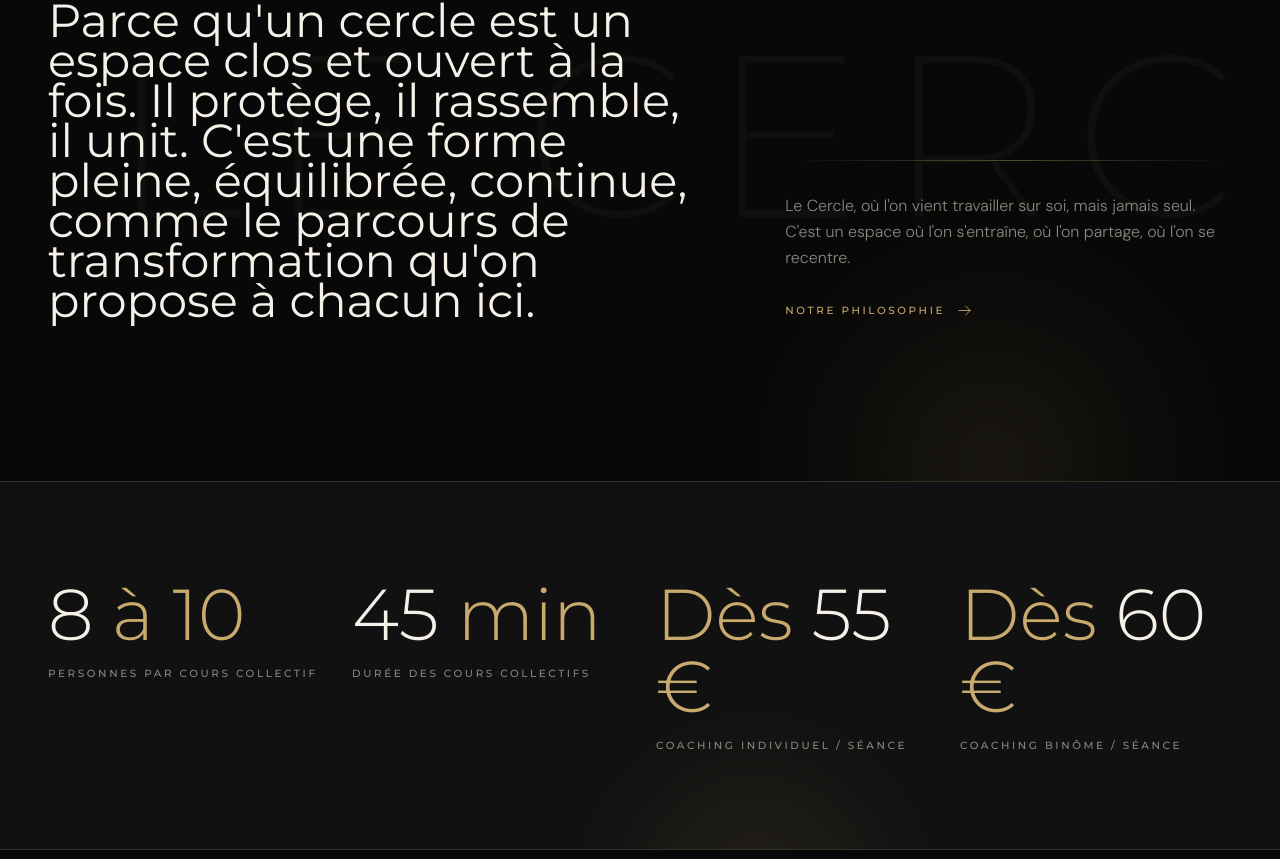
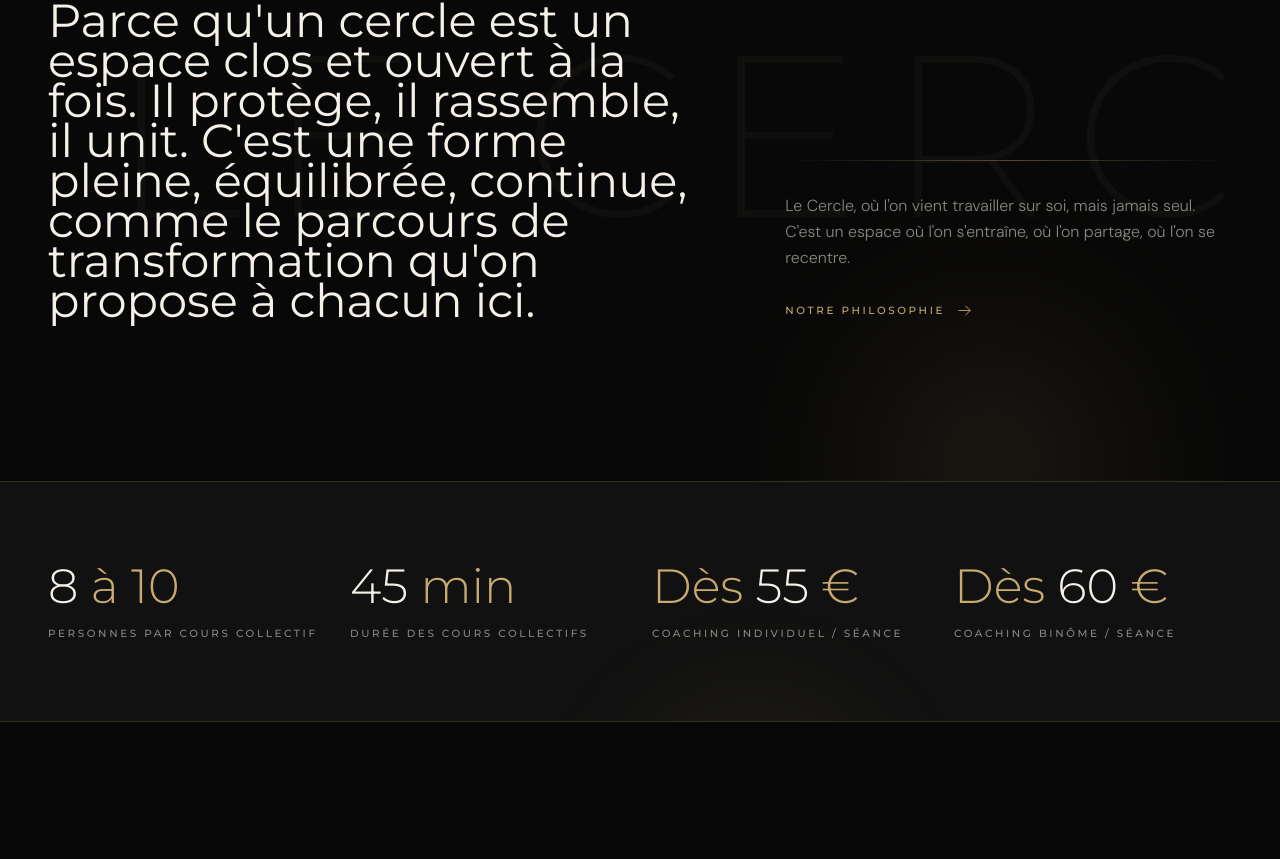
Before and after one commit to pinsaultmatteo-collab/le-cercle, a React (Vite) app: page / in a window 1280 px wide. Shown: the part 1101-1960 px from the top of the page. Built offline with nearby package versions, Linux system fonts and the light colour scheme.

Commit message:
fix(home): reduce stats block size to prevent line break on Dès 60€

```diff
--- a/src/components/StatCounter.jsx
+++ b/src/components/StatCounter.jsx
@@ -11,8 +11,14 @@ export default function StatCounter({
   label,
   decimals = 0,
   align = 'left',
+  size = 'lg',
 }) {
   const [ref, display] = useCountUp(value, { decimals, duration: 2200 })
+
+  const sizeClass =
+    size === 'sm'
+      ? 'font-display text-4xl font-light leading-none text-text-primary md:text-5xl'
+      : 'font-display text-6xl font-light leading-none text-text-primary md:text-7xl'
 
   return (
     <div
@@ -25,7 +31,7 @@ export default function StatCounter({
             : 'text-left'
       }
     >
-      <div className="font-display text-6xl font-light leading-none text-text-primary md:text-7xl">
+      <div className={sizeClass}>
         <span className="text-accent">{prefix}</span>
         {display}
         <span className="text-accent">{suffix}</span>
--- a/src/pages/Home.jsx
+++ b/src/pages/Home.jsx
@@ -367,19 +367,19 @@ export default function Home() {
           to={{ x: -160, y: 30 }}
           opacity={0.6}
         />
-        <div className="relative z-10 mx-auto max-w-container px-6 py-20 md:px-12 md:py-24">
-          <Stagger className="grid grid-cols-2 gap-12 md:grid-cols-4 md:gap-8">
+        <div className="relative z-10 mx-auto max-w-container px-6 py-16 md:px-12 md:py-20">
+          <Stagger className="grid grid-cols-2 gap-10 md:grid-cols-4 md:gap-6">
             <StaggerItem>
-              <StatCounter value={8} suffix=" à 10" label="Personnes par cours collectif" />
+              <StatCounter value={8} suffix=" à 10" label="Personnes par cours collectif" size="sm" />
             </StaggerItem>
             <StaggerItem>
-              <StatCounter value={45} suffix=" min" label="Durée des cours collectifs" />
+              <StatCounter value={45} suffix=" min" label="Durée des cours collectifs" size="sm" />
             </StaggerItem>
             <StaggerItem>
-              <StatCounter value={55} prefix="Dès " suffix=" €" label="Coaching individuel / séance" />
+              <StatCounter value={55} prefix="Dès " suffix=" €" label="Coaching individuel / séance" size="sm" />
             </StaggerItem>
             <StaggerItem>
-              <StatCounter value={60} prefix="Dès " suffix=" €" label="Coaching binôme / séance" />
+              <StatCounter value={60} prefix="Dès " suffix=" €" label="Coaching binôme / séance" size="sm" />
             </StaggerItem>
           </Stagger>
         </div>
```
